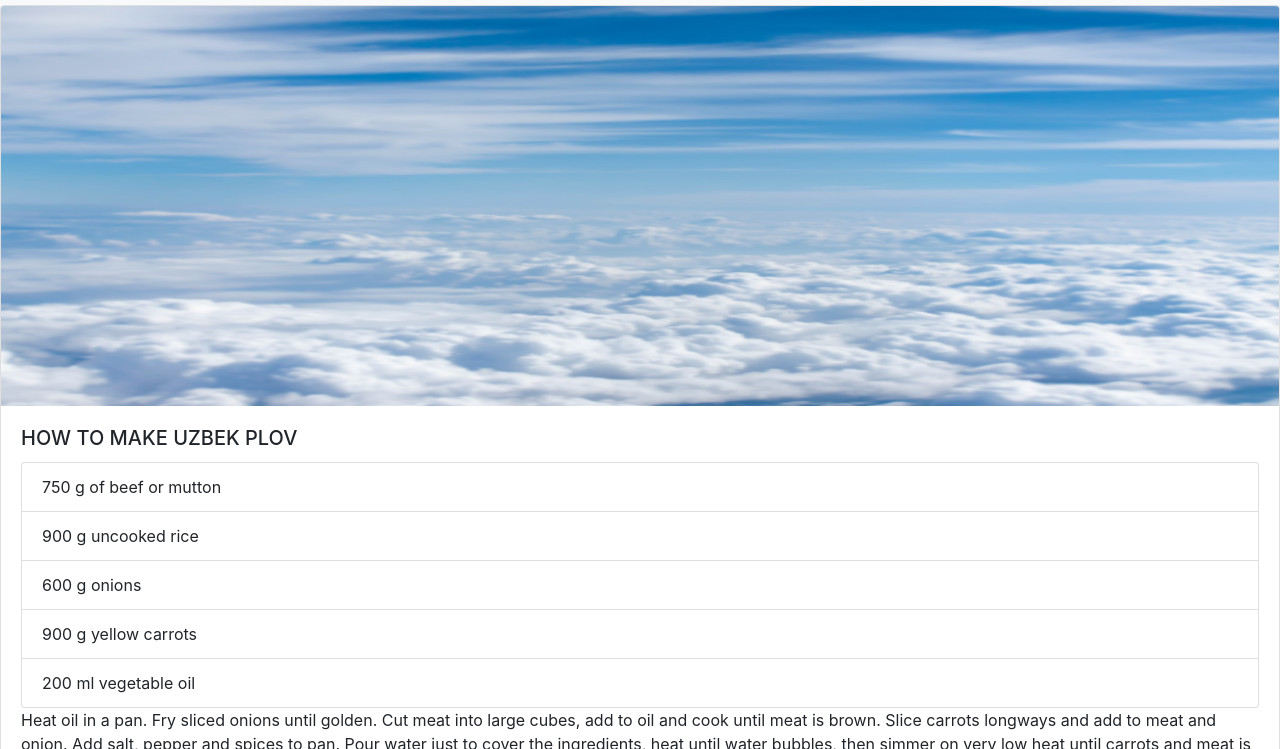
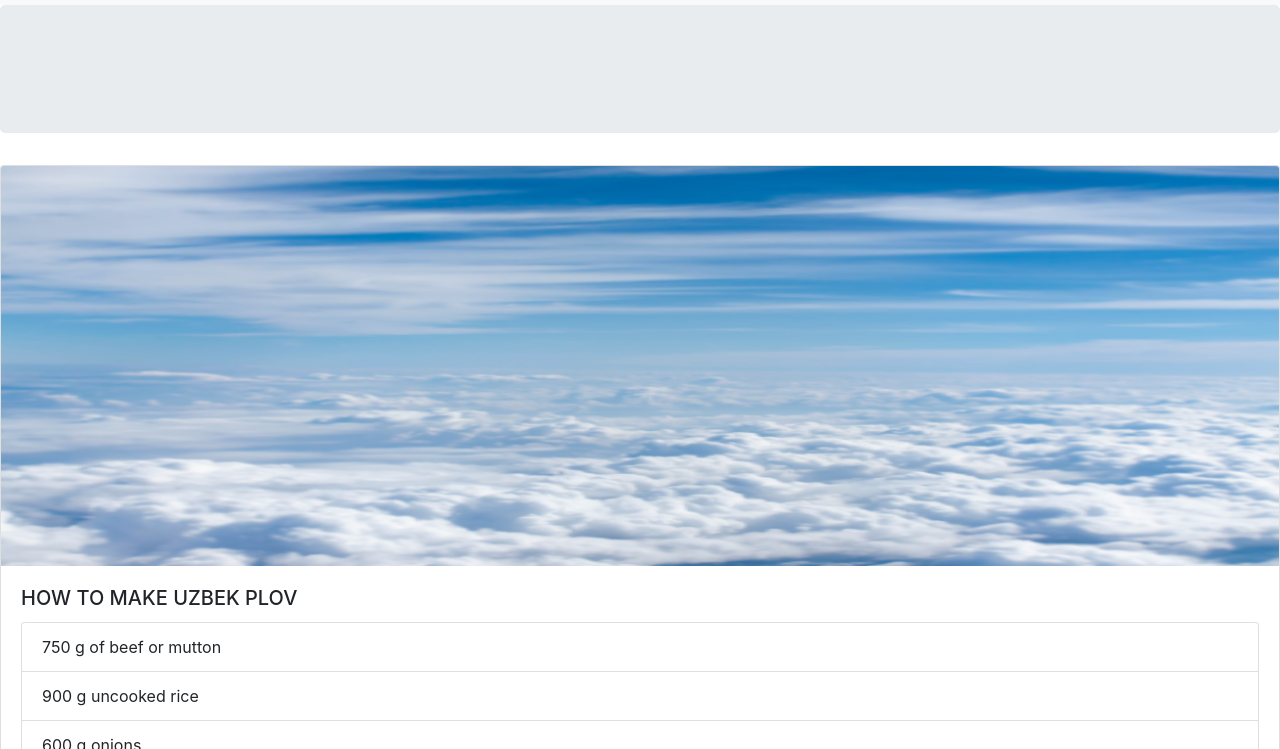
Before and after one commit to forgerlil/cookbook, a plain HTML site: page index.html in a window 1280 px wide. Shown: the part 51-800 px from the top of the page. Drawn offline with nearby package versions, Linux system fonts and the light colour scheme.

Commit message:
Separate to parts

```diff
--- a/index.html
+++ b/index.html
@@ -9,6 +9,8 @@
   </head>
   <body>
     <header>
+
+    <!-- Navigation Nina -->
       <nav class="navbar navbar-expand-lg navbar-light bg-light">
         <a class="navbar-brand" href="#">Navbar</a>
         <button class="navbar-toggler" type="button" data-toggle="collapse" data-target="#navbarSupportedContent" aria-controls="navbarSupportedContent" aria-expanded="false" aria-label="Toggle navigation">
@@ -45,8 +47,16 @@
         </div>
       </nav>
     </header>
+
     <main>
-      <div class="card" style="width: center;">
+
+       <!-- Jumbotron Anton -->
+      <div class="jumbotron">
+
+      </div>
+
+       <!-- Recipe Ruslan -->
+      <div class="card" style=>
         <img src="./Pictures/Screenshot 2022-03-29 at 14.50.53.png" class="card-img-top" style="height: 400px" alt="test">
         <div class="card-body">
           <h5 class="card-title">HOW TO MAKE UZBEK PLOV</h5>
@@ -72,6 +82,8 @@
         </div>
       </div>
 
+
+      <!-- Cards Sven -->
   <div class="row">
     <div class="col-sm-4">
       <div class="card" style="width: 18rem;">
@@ -106,7 +118,11 @@
   </div>
 </div>
     </main>
-    <footer></footer>
+
+
+<!-- Footer Lilian -->
+    <footer>
+    </footer>
     <script src="main.js"></script>
   </body>
 </html>
```
